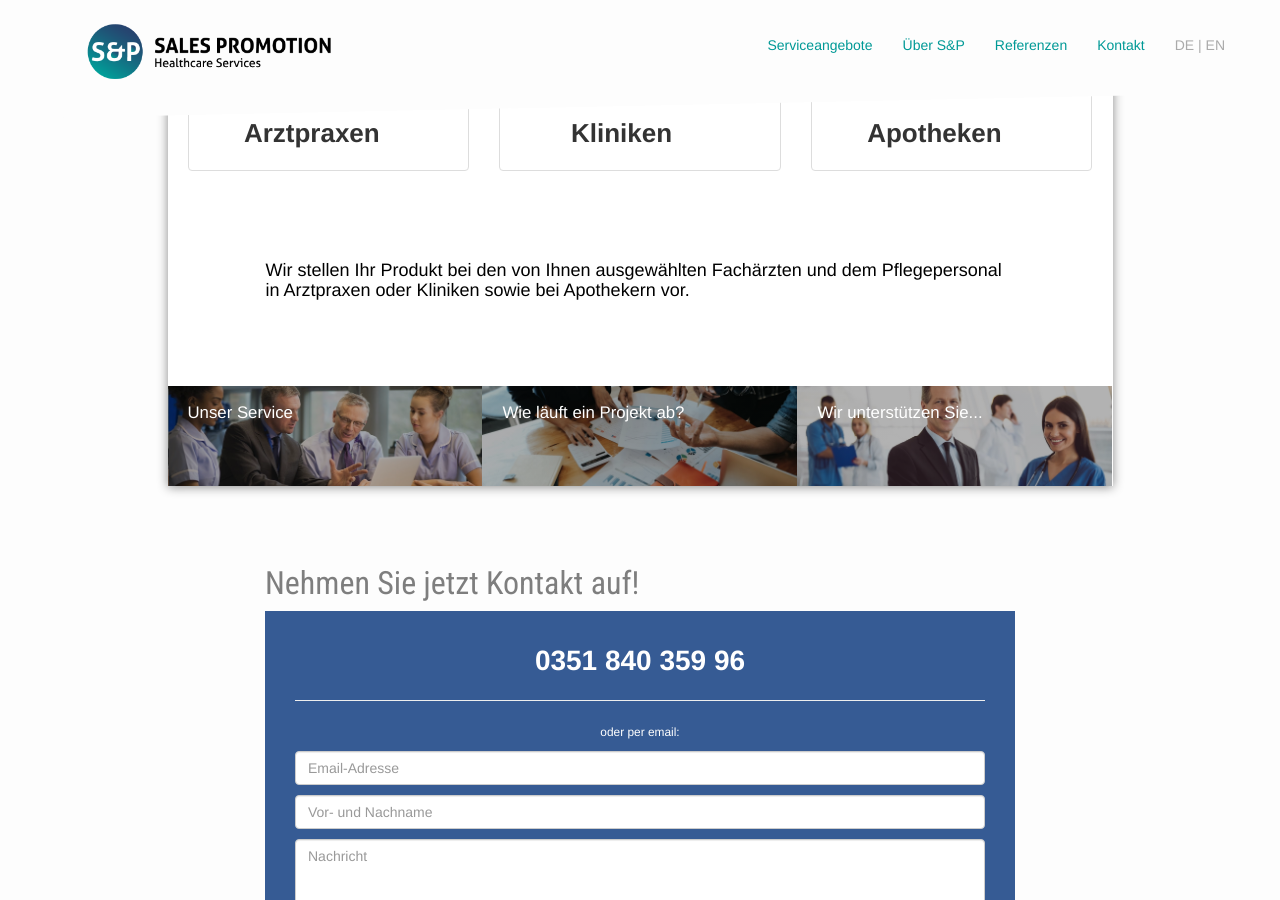
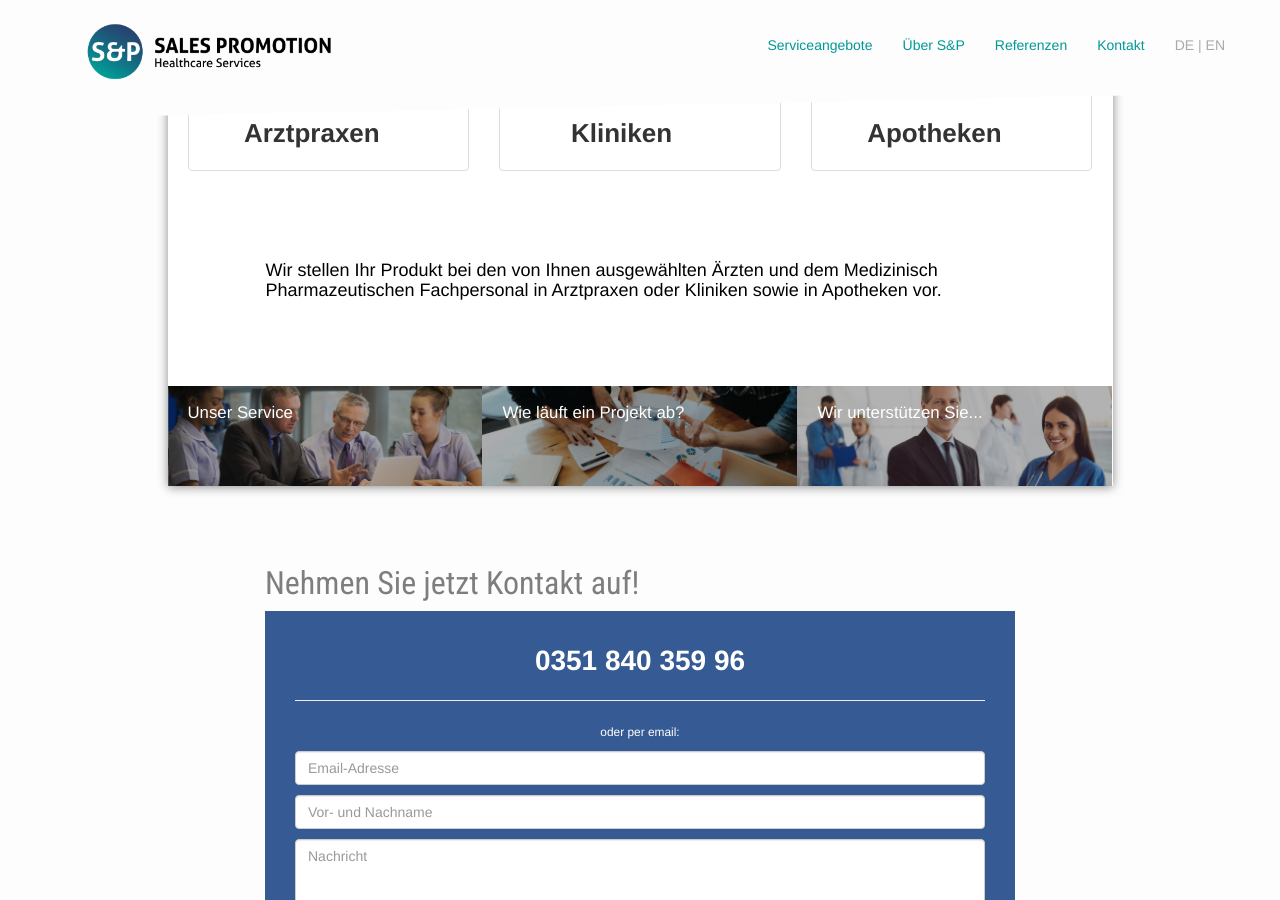
Before and after one commit to samlawski/sp-healthcare, a Jekyll site: the page built from fuer-wen.html, in a window 1280 px wide and 900 px high, scrolled down 769 px. Built offline with Jekyll 4.4.1, drawn with Linux system fonts in a browser that asks for light colours; nearby versions of some CDN libraries.

Commit message:
Updated 'fuer-wen.html' via CloudCannon

```diff
--- a/fuer-wen.html
+++ b/fuer-wen.html
@@ -4,7 +4,6 @@ permalink: /fuer-wen/
 header_image_path: /assets/images/v3/bild2.jpg
 title: Unsere Zielgruppen
 ---
-
 <div class="row fuerwen__categories">
   <div class="col-sm-4">
     <div class="thumbnail">
@@ -38,7 +37,7 @@ title: Unsere Zielgruppen
 <div class="row space-before space-after">
   <div class="col-sm-offset-1 col-sm-10">
     <div class="editable">
-      <h4>Wir stellen Ihr Produkt bei den von Ihnen ausgew&auml;hlten Fach&auml;rzten und dem Pflegepersonal in Arztpraxen oder Kliniken sowie bei Apothekern vor.</h4>
+      <h4>Wir stellen Ihr Produkt bei den von Ihnen ausgew&auml;hlten &Auml;rzten und dem Medizinisch Pharmazeutischen Fachpersonal in Arztpraxen oder Kliniken sowie in Apotheken vor.</h4>
     </div>
   </div>
 </div>
```
